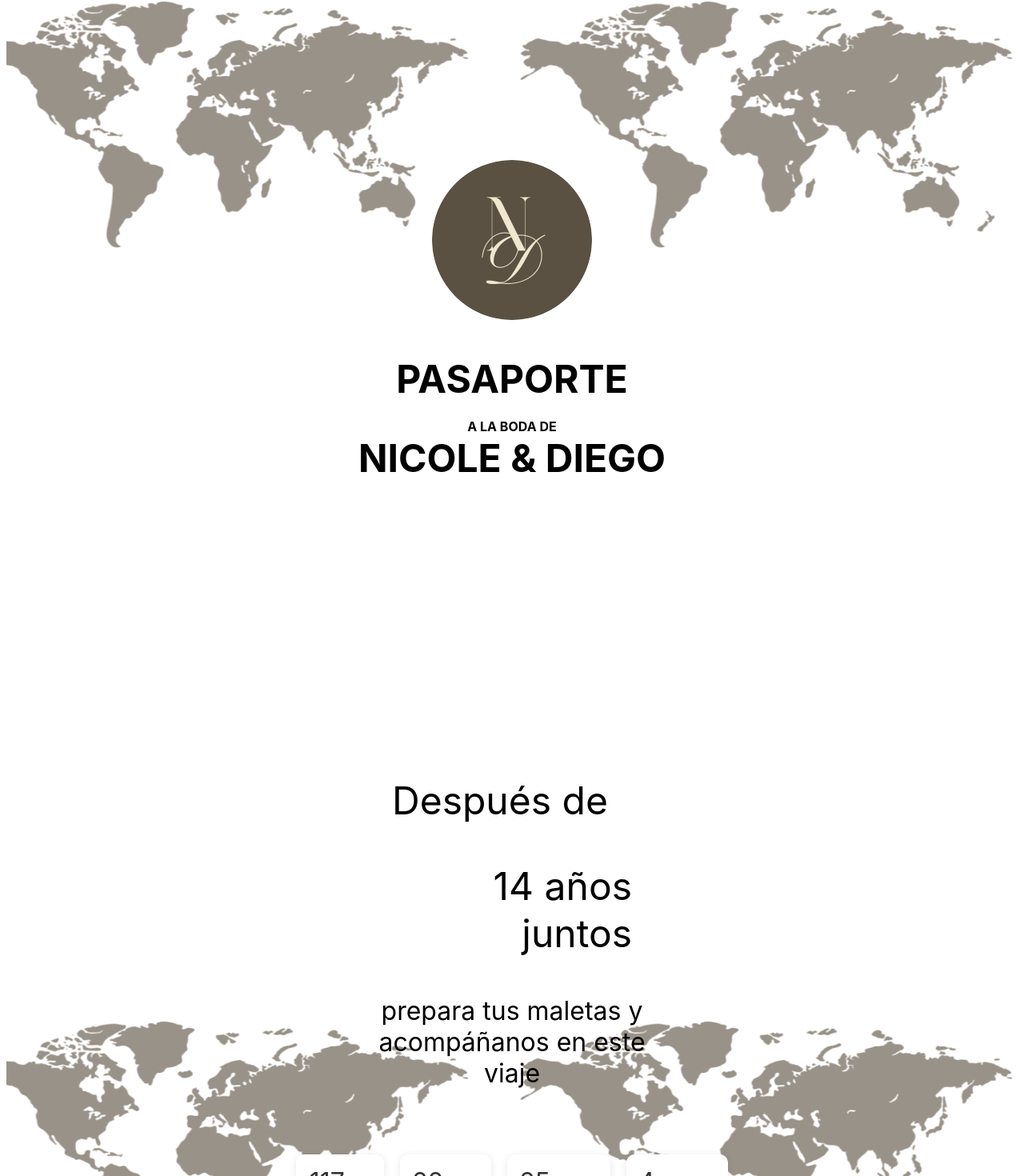
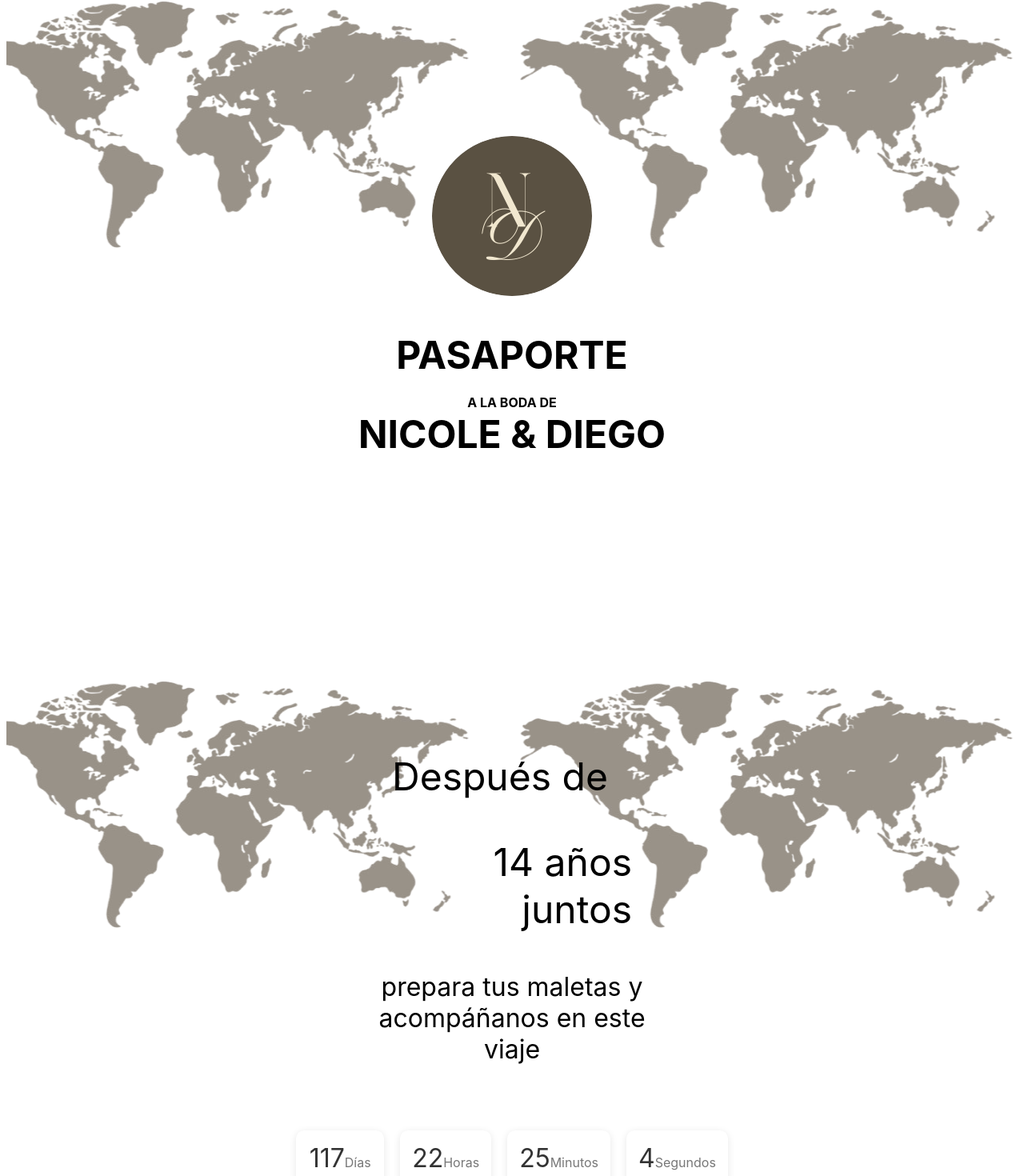
Before and after one commit to CristopherVanegas/BodaNicoleRo, a React (Vite) app in the folder boda_nicole_ro/: page / in a window 1280 px wide. Shown: the part 87-1557 px from the top of the page at 80% size. Built offline with nearby package versions, Linux system fonts and the light colour scheme; the HTML template or start-up script is replaced by a standard one.

Commit message:
Corrección de margenes y top % para los objetos con posicion absoluta, o sea la animación de fondo

```diff
--- a/boda_nicole_ro/src/components/PassportSection/PassportSection.module.css
+++ b/boda_nicole_ro/src/components/PassportSection/PassportSection.module.css
@@ -15,7 +15,7 @@
 }
 
 .content1 {
-  margin-top: 80px;
+  margin-top: 20px;
 }
 
 /* Slider de fondo: se mueve de derecha a izquierda de forma lenta */
--- a/boda_nicole_ro/src/components/Story/story.module.css
+++ b/boda_nicole_ro/src/components/Story/story.module.css
@@ -15,12 +15,12 @@
 }
 
 .content2 {
-    margin-top: 80px;
+    margin-top: 20px;
 }
 
 .sliderBackground2 {
     position: absolute;
-    top: 55%;
+    top: 5%;
     left: 0;
     width: 100%;
     /* Puedes ajustar el ancho deseado */
```
